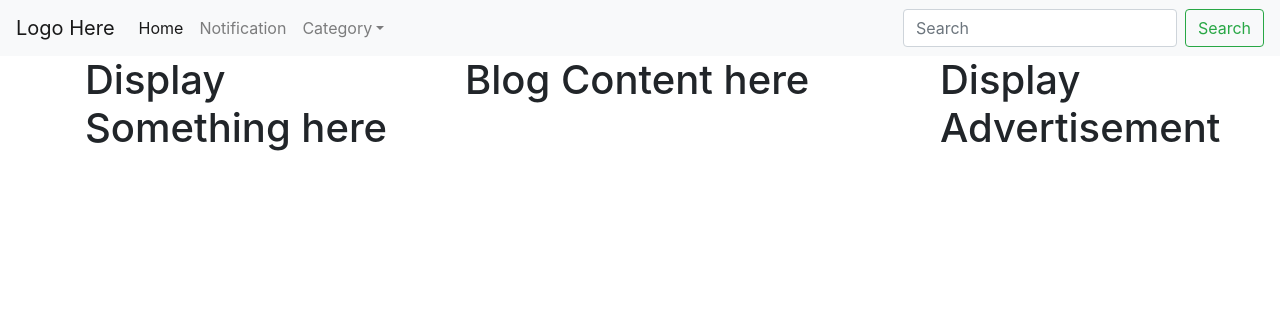
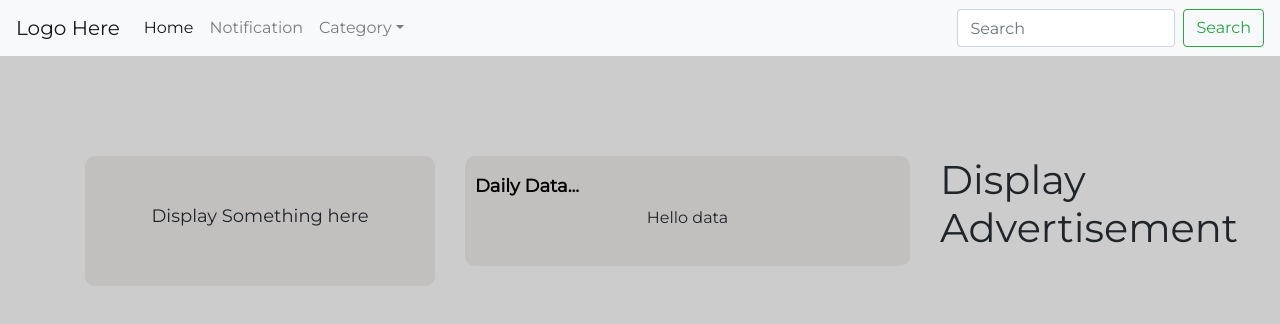
Before and after one commit to irabi01/blog_frontend, a React (Create React App) app: page / in a window 1280 px wide. Shown: the top 324 px of the page. Built offline with nearby package versions, Linux system fonts and the light colour scheme.

Commit message:
add css code to style home.js in the App.css

```diff
--- a/src/App.css
+++ b/src/App.css
@@ -1 +1,31 @@
 @import url('https://fonts.googleapis.com/css?family=Montserrat');
+
+
+/* home_container style */
+.home_container{
+    padding: 100px 0px;
+}
+.home_container .other_issues{
+    text-align: center;
+    background: #c2bfbf;
+    border-radius: 10px;
+    padding: 50px 0px;
+}
+.home_container .other_issues h1{
+    text-align: center;
+    font-size: 18px;
+}
+.home_container .blog_contents{
+    text-align: center;
+    background: #c2bfbf;
+    border-radius: 10px;
+    padding: 20px 0px;
+}
+.home_container .blog_contents h1{
+    text-align: justify;
+    padding-left: 10px;
+    font-size: 18px;
+    color: #000;
+    font-weight: bold;
+    font-family: 'Montserrat', sans-serif;
+}
--- a/src/components/Home.js
+++ b/src/components/Home.js
@@ -12,12 +12,15 @@ export class Home extends Component {
                 </div>
               </div>
               <div className="col-md-5">
-                <div className="other_issues">
-                  <h1>Blog Content here</h1>
+                <div className="blog_contents">
+                  <h1>Daily Data...</h1>
+                  <div className="all_data">
+                    <p>Hello data</p>
+                  </div>
                 </div>
               </div>
               <div className="col-md-3">
-                <div className="other_issues">
+                <div className="advertisement">
                   <h1>Display Advertisement</h1>
                 </div>
               </div>
--- a/src/index.css
+++ b/src/index.css
@@ -1,11 +1,10 @@
 body {
   margin: 0;
   padding: 0;
-  font-family: -apple-system, BlinkMacSystemFont, "Segoe UI", "Roboto", "Oxygen",
-    "Ubuntu", "Cantarell", "Fira Sans", "Droid Sans", "Helvetica Neue",
-    sans-serif;
+  font-family: 'Montserrat', sans-serif;
   -webkit-font-smoothing: antialiased;
   -moz-osx-font-smoothing: grayscale;
+  background: #ccc;
 }
 
 code {
```
